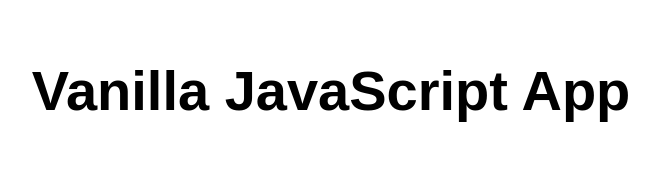
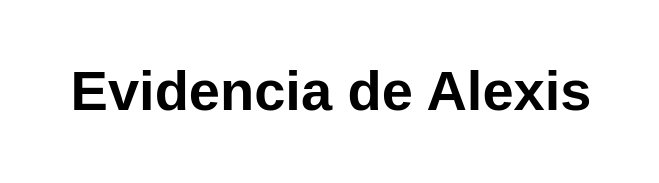
Before and after one commit to AlexisOspina12345/DevOps, a website: page src/index.html in a window 1280 px wide. Shown: the whole page, without its empty margins (309-968 px from the left). Drawn offline with Linux system fonts and the light colour scheme.

Commit message:
Cambio de evidencia de Alexis

```diff
--- a/src/index.html
+++ b/src/index.html
@@ -5,12 +5,12 @@
   <meta charset="UTF-8">
   <meta name="viewport" content="width=device-width, initial-scale=1.0">
   <link rel="stylesheet" href="styles.css">
-  <title>Vanilla JavaScript App</title>
+  <title></title>
 </head>
 
 <body>
   <main>
-    <h1>Vanilla JavaScript App</h1>
+    <h1>Evidencia de Alexis</h1>
   </main>
 </body>
 
```
